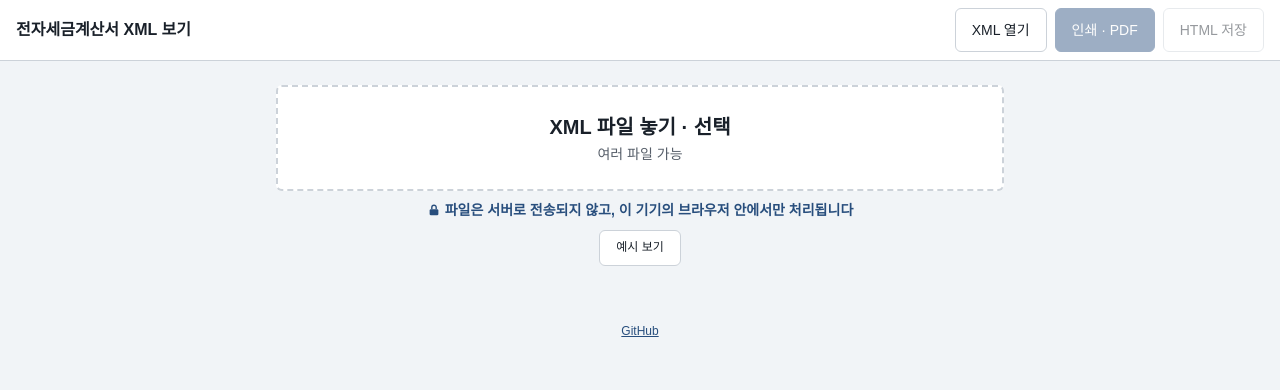
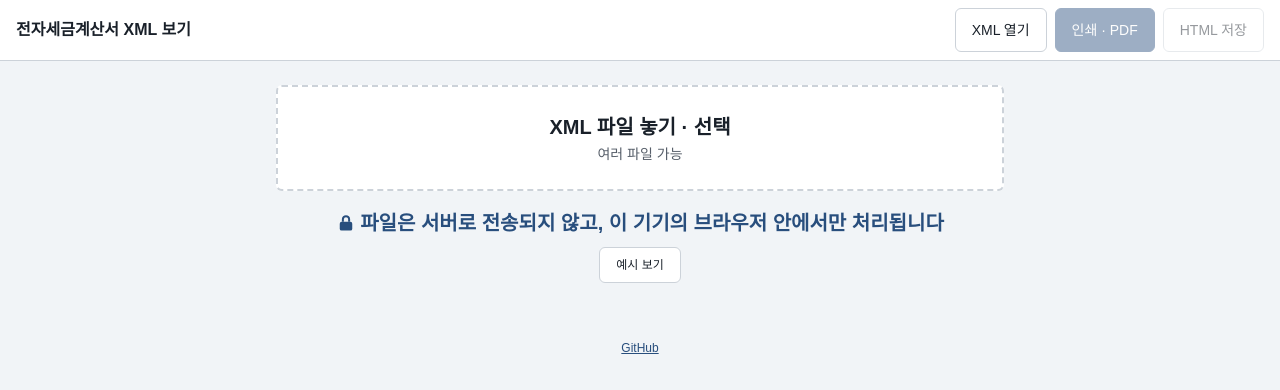
Before and after one commit to kimyuujin/tax-invoice-viewer, a website: page public/index.html in a window 1280 px wide. Drawn offline with Linux system fonts and the light colour scheme.

Commit message:
안심 안내 글자 크기 확대

```diff
--- a/public/index.html
+++ b/public/index.html
@@ -107,8 +107,8 @@ button:disabled { opacity: 0.45; cursor: not-allowed; transform: none; backgroun
 .drop strong { display: block; font-size: var(--text-lg); }
 .drop span { display: block; color: var(--color-muted); font-size: var(--text-sm); }
 .safe {
-  margin: var(--space-sm) 0 0; text-align: center; text-wrap: balance; word-break: keep-all;
-  color: var(--color-accent); font-size: var(--text-sm); font-weight: 700;
+  margin: var(--space-md) 0 0; text-align: center; text-wrap: balance; word-break: keep-all;
+  color: var(--color-accent); font-size: 1.0625rem; font-weight: 700;
 }
 .safe svg { width: 1em; height: 1em; margin-right: var(--space-xs); vertical-align: -0.12em; }
 body.has-sheets .drop span, body.has-sheets .safe { display: none; }
@@ -188,6 +188,9 @@ body.has-sheets .drop strong { font-size: var(--text-md); }
   line-height: 1.45;
 }
 
+@media (min-width: 720px) {
+  .safe { font-size: var(--text-lg); }
+}
 @media (max-width: 480px) {
   .bar h1 { flex-basis: 100%; }
   .actions { width: 100%; }
```
